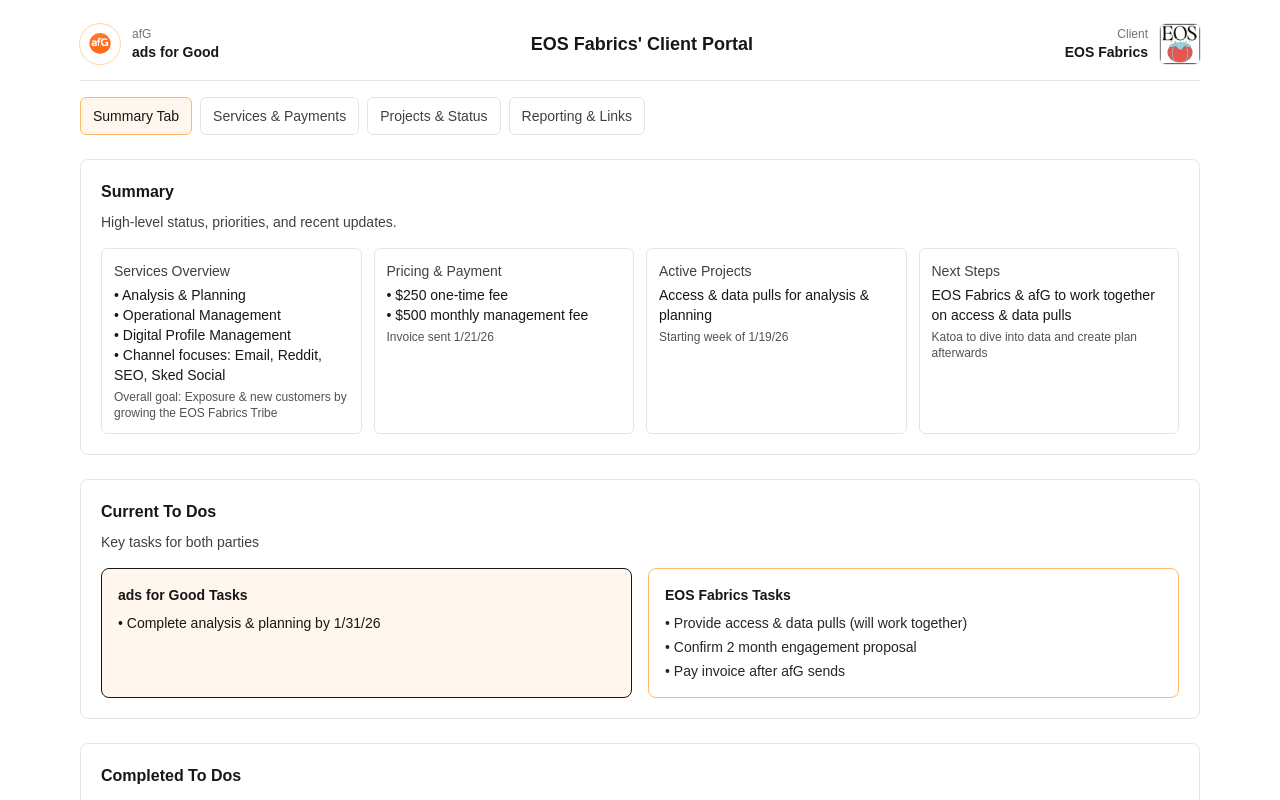
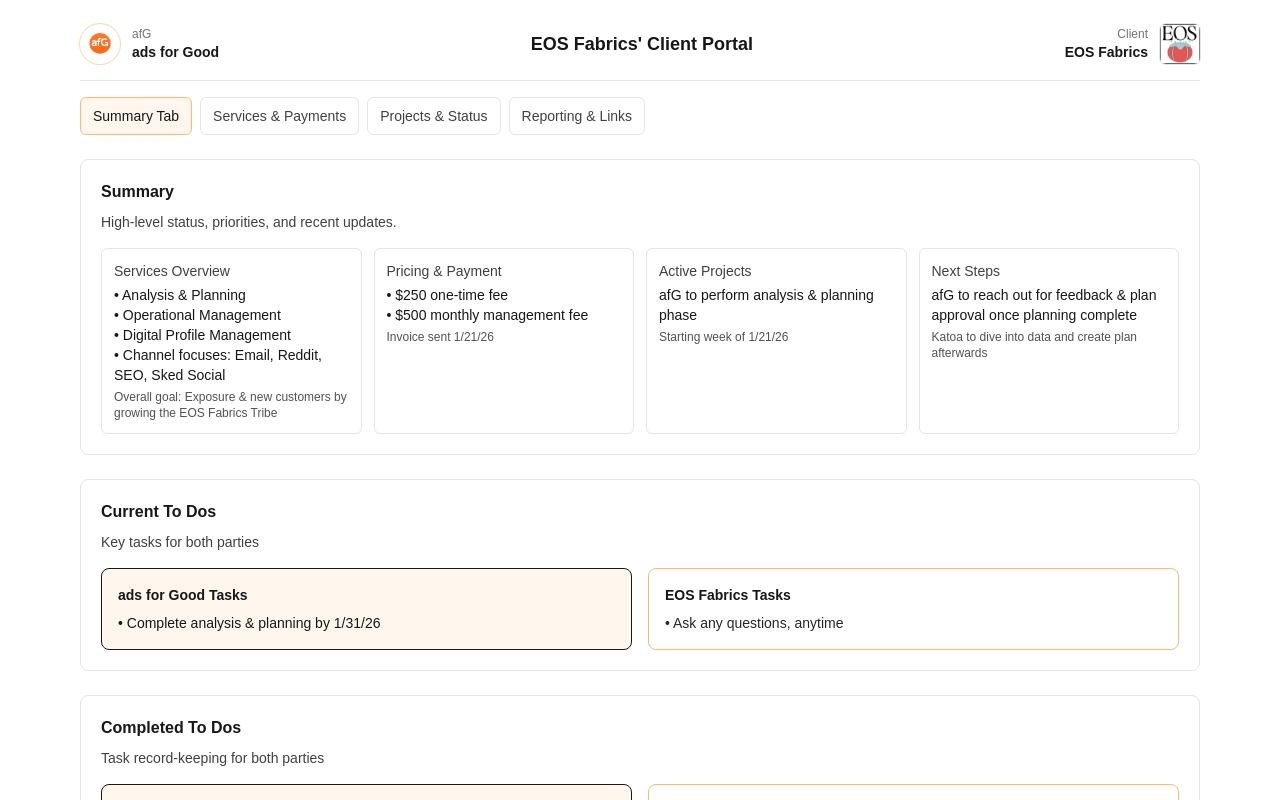
Before and after one commit to kmp-gitty/ads-for-good, a Next.js app: page /for-clients/EOS-Fabrics in a window 1280 px wide. Shown: the top 800 px of the page. Built offline with nearby package versions, Linux system fonts and the light colour scheme.

Commit message:
updated client portal

```diff
--- a/src/app/for-clients/EOS-Fabrics/page.tsx
+++ b/src/app/for-clients/EOS-Fabrics/page.tsx
@@ -38,10 +38,10 @@
             <div className="rounded-md border border-neutral-200 p-3">
               <div className="text-sm text-neutral-700">Active Projects</div>
               <div className="mt-1 text-sm font-medium text-neutral-900">
-                Access & data pulls for analysis & planning
+                afG to perform analysis & planning phase
               </div>
               <div className="mt-1 text-xs text-neutral-600">
-                Starting week of 1/19/26
+                Starting week of 1/21/26
               </div>
             </div>
 
@@ -49,7 +49,7 @@
             <div className="rounded-md border border-neutral-200 p-3">
               <div className="text-sm text-neutral-700">Next Steps</div>
               <div className="mt-1 text-sm font-medium text-neutral-900">
-                EOS Fabrics & afG to work together on access & data pulls
+                afG to reach out for feedback & plan approval once planning complete
               </div>
               <div className="mt-1 text-xs text-neutral-600">
                 Katoa to dive into data and create plan afterwards
@@ -86,9 +86,7 @@
       </div>
 
       <div className="mt-2 text-sm text-neutral-800 space-y-1">
-        <p>• Provide access & data pulls (will work together)</p>
-        <p>• Confirm 2 month engagement proposal</p>
-        <p>• Pay invoice after afG sends</p>
+        <p>• Ask any questions, anytime</p>
       </div>
     </div>
   </div>
```
